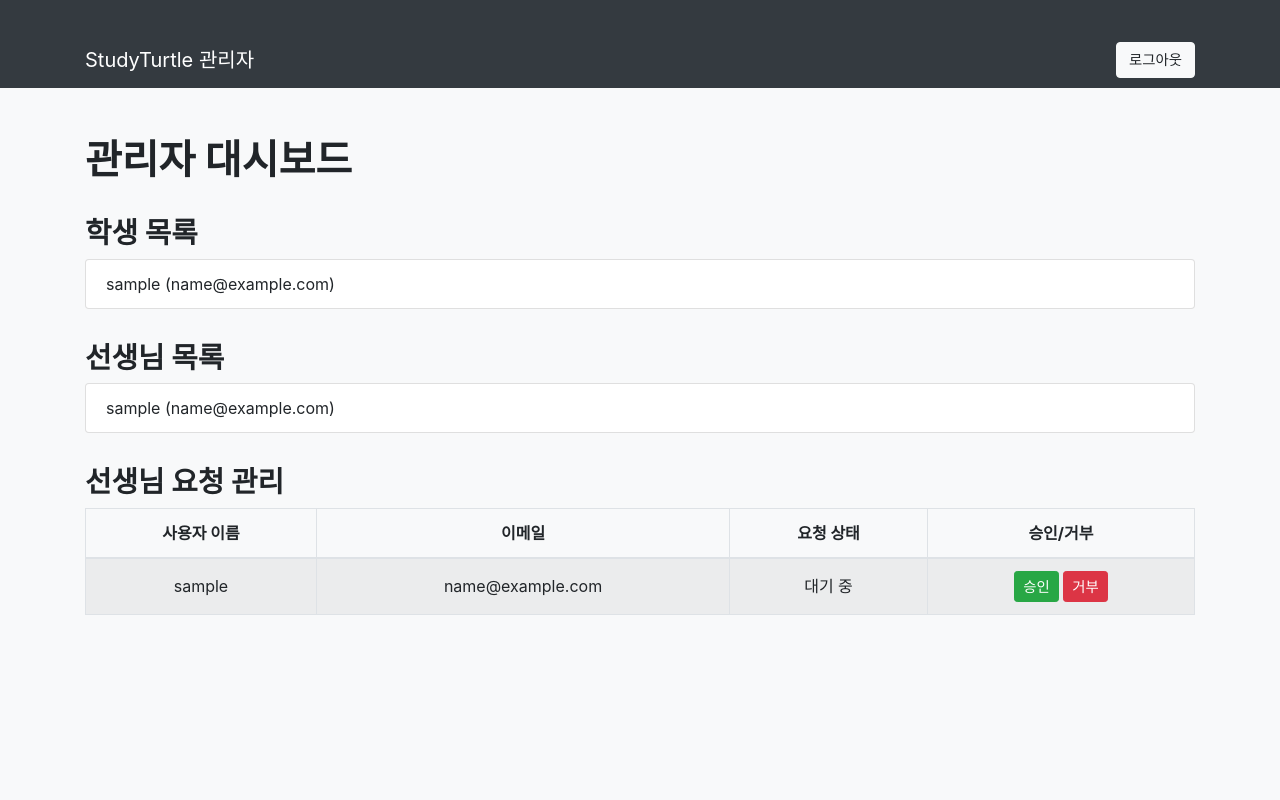
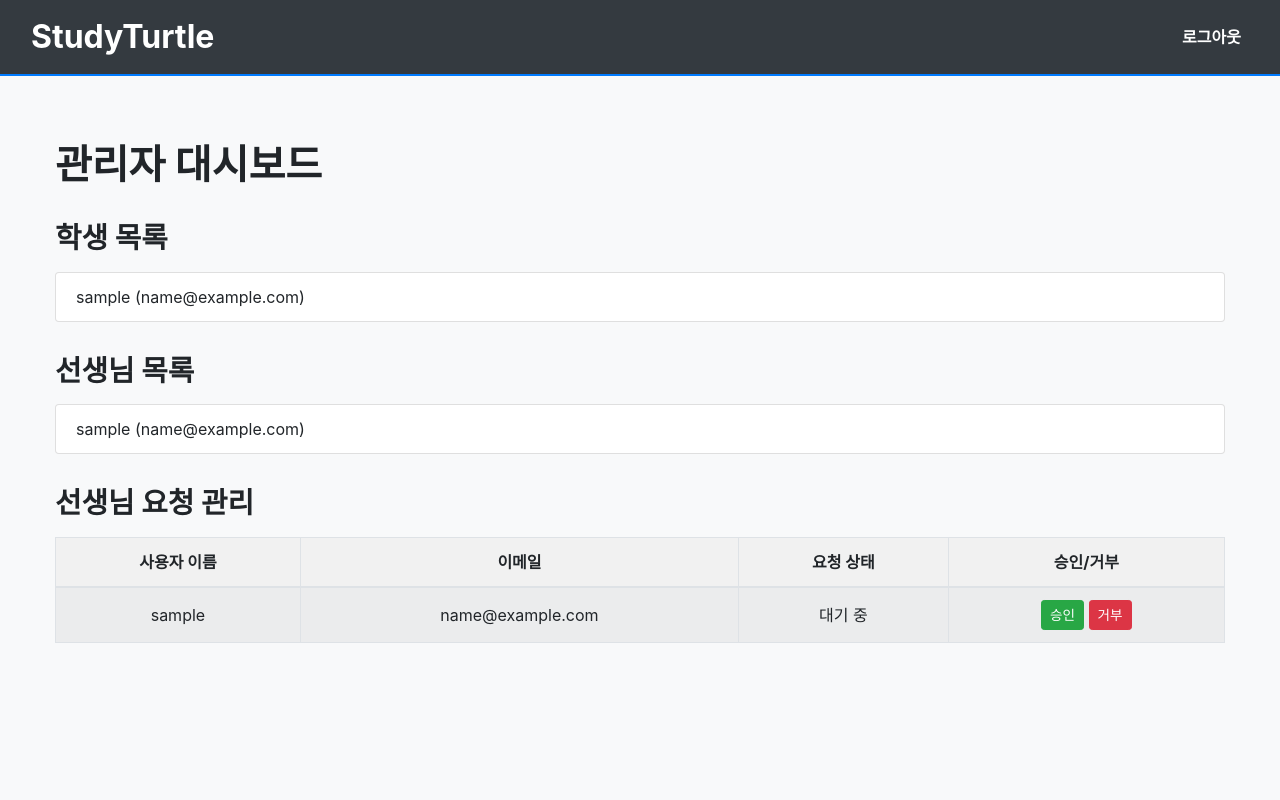
Before and after one commit to pjb0318/STUDYTURTLE, a Django app: template core/templates/core/admin_dashboard.html in a window 1280 px wide. Run offline with Django 3.2, Linux system fonts and the light colour scheme; tables that the repository leaves empty hold one stand-in row (values such as "Sample post"); the template is opened without the code that fills it: values that come from a table or form of the project are taken from there, most other values are stand-ins (such as "Sample title", 1, 10 or a date in 2020); some libraries are stand-ins or nearby versions.

Commit message:
네비게이션 바 디자인 통일

```diff
--- a/core/static/css/admin_dashboard.css
+++ b/core/static/css/admin_dashboard.css
@@ -1,37 +1,119 @@
 body {
-    background-color: #f8f9fa;
+    display: flex;
+    flex-direction: column;
+    min-height: 100vh;
     margin: 0;
     padding: 0;
+    background-color: #f8f9fa;
 }
 
 .container {
-    margin-top: 2rem;
+    margin-top: 7rem; /* 네비게이션 바와 충분한 간격 */
+    margin-bottom: 5rem;
+    max-width: 1200px; /* 컨테이너의 최대 너비 */
+    padding: 0 15px; /* 좌우 여백 추가 */
+    overflow-x: auto; /* 스크롤 가능 */
 }
 
 .navbar {
-    margin-bottom: 2rem;
+    margin-bottom: 0; /* 네비게이션 바 아래 간격 제거 */
+    font-weight: bold;
+    background-color: #343a40;
+    border-bottom: 2px solid #007bff;
+}
+
+.navbar-brand {
+    font-size: 2rem;
+    font-weight: bold;
+    color: #fff !important;
+}
+
+.navbar-toggler {
+    border: none;
+}
+
+.navbar-toggler-icon {
+    background-color: #fff;
+}
+
+.nav-link {
+    font-weight: bold;
+    color: #fff !important;
+    transition: color 0.2s ease-in-out;
+}
+
+.nav-link:hover {
+    color: #007bff !important;
 }
 
 h1 {
     font-size: 2.5rem;
     font-weight: bold;
+    margin-bottom: 1.5rem;
 }
 
 h2 {
     font-size: 1.8rem;
     font-weight: bold;
     margin-top: 2rem;
+    margin-bottom: 1rem;
 }
 
 .list-group-item {
     font-size: 1rem;
 }
 
-.table th, .table td {
+.table {
+    width: 100%; /* 테이블이 컨테이너를 꽉 채우도록 설정 */
+    margin-bottom: 1rem; /* 아래 여백 추가 */
+    border-collapse: collapse; /* 테이블 셀 간 간격 제거 */
+}
+
+.table th,
+.table td {
     text-align: center;
     vertical-align: middle;
+    word-wrap: break-word; /* 긴 텍스트 줄바꿈 */
+    padding: 0.75rem; /* 셀 여백 */
+}
+
+.table th {
+    font-weight: bold;
+    background-color: #f1f1f1;
+}
+
+.table-responsive {
+    display: block;
+    width: 100%;
+    overflow-x: auto; /* 테이블 스크롤 허용 */
+    -webkit-overflow-scrolling: touch;
 }
 
 .btn {
     font-size: 0.9rem;
 }
+
+.btn-sm {
+    padding: 0.25rem 0.5rem;
+    font-size: 0.85rem;
+}
+
+footer {
+    background-color: #343a40;
+    color: white;
+    text-align: center;
+    padding: 1.5rem 0;
+    position: relative;
+    bottom: 0;
+    width: 100%;
+}
+
+.content {
+    flex: 1;
+    display: flex;
+    flex-direction: column;
+    justify-content: center;
+    align-items: center;
+    text-align: left;
+    margin-top: 2rem; /* 추가 여백 */
+}
--- a/core/static/css/create_task.css
+++ b/core/static/css/create_task.css
@@ -6,6 +6,7 @@ body {
 
 .navbar {
     margin-bottom: 2rem;
+    font-weight: bold;
 }
 
 .container h1 {
--- a/core/static/css/register.css
+++ b/core/static/css/register.css
@@ -4,8 +4,8 @@ body {
 }
 
 .navbar-brand {
-    font-size: 1.8rem;
-    padding-left: 15px; /* home.html과 동일한 위치 조정 */
+    font-size: 2rem;
+    font-weight: bold;
 }
 
 .form-container {
--- a/core/static/css/request_teacher.css
+++ b/core/static/css/request_teacher.css
@@ -6,6 +6,7 @@ body {
 
 .navbar {
     margin-bottom: 2rem;
+    font-weight: bold;
 }
 
 .container {
--- a/core/templates/core/admin_dashboard.html
+++ b/core/templates/core/admin_dashboard.html
@@ -10,19 +10,18 @@
 </head>
 <body>
     <!-- 네비게이션 바 -->
-    <nav class="navbar navbar-expand-lg navbar-dark bg-dark">
-        <div class="container">
-            <a class="navbar-brand" href="#">StudyTurtle 관리자</a>
+    <nav class="navbar navbar-expand-lg navbar-dark bg-dark fixed-top">
+        <div class="container-fluid">
+            <a class="navbar-brand font-weight-bold" href="{% url 'core:home' %}">StudyTurtle</a>
             <button class="navbar-toggler" type="button" data-toggle="collapse" data-target="#navbarNav" aria-controls="navbarNav" aria-expanded="false" aria-label="Toggle navigation">
                 <span class="navbar-toggler-icon"></span>
             </button>
             <div class="collapse navbar-collapse" id="navbarNav">
                 <ul class="navbar-nav ml-auto">
                     <li class="nav-item">
-                        <!-- 로그아웃 버튼 -->
-                        <form method="post" action="{% url 'logout' %}" style="display: inline;">
+                        <form method="post" action="{% url 'core:logout' %}" style="display: inline;">
                             {% csrf_token %}
-                            <button type="submit" class="btn btn-light">로그아웃</button>
+                            <a href="#" onclick="this.closest('form').submit();" class="nav-link font-weight-bold">로그아웃</a>
                         </form>
                     </li>
                 </ul>
@@ -31,6 +30,7 @@
     </nav>
 
     <!-- 메인 콘텐츠 -->
+    <div class="content">
         <div class="container mt-5">
             <h1 class="mb-4">관리자 대시보드</h1>
 
@@ -87,5 +87,6 @@
                 </tbody>
             </table>
         </div>
+    </div>
 </body>
 </html>
```
Also changed, not shown: core/static/css/dashboard.css (+41 -0 lines), core/static/css/login.css (+5 -8 lines), core/static/css/student_dashboard.css (+11 -0 lines), core/templates/core/dashboard.html (+12 -8 lines), core/templates/core/student_dashboard.html (+12 -5 lines), core/templates/registration/forms/register.html (+15 -2 lines). Lines whose indentation alone changed are shown as unchanged.
